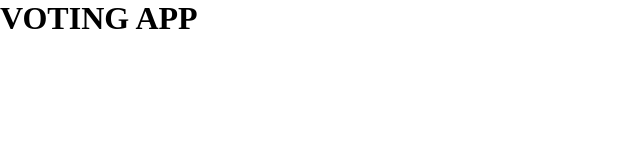
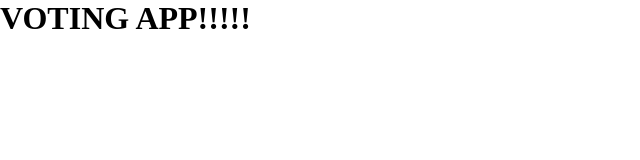
Before and after one commit to Toni-Zoaretz/AS-Project-React-Voting-App, a React (Create React App) app: page / in a window 1280 px wide. Shown: the top 160 px of the page, without its empty margins (0-640 px from the left). Built offline with nearby package versions, Linux system fonts and the light colour scheme.

Commit message:
test netilify

```diff
--- a/src/App.js
+++ b/src/App.js
@@ -5,7 +5,7 @@ import "./index";
 function App() {
   return (
     <div>
-      <h1>VOTING APP</h1>
+      <h1>VOTING APP!!!!!</h1>
     </div>
   );
 }
```
Also changed, not shown: 10 other files (tests, documents, lock files or other folders).
